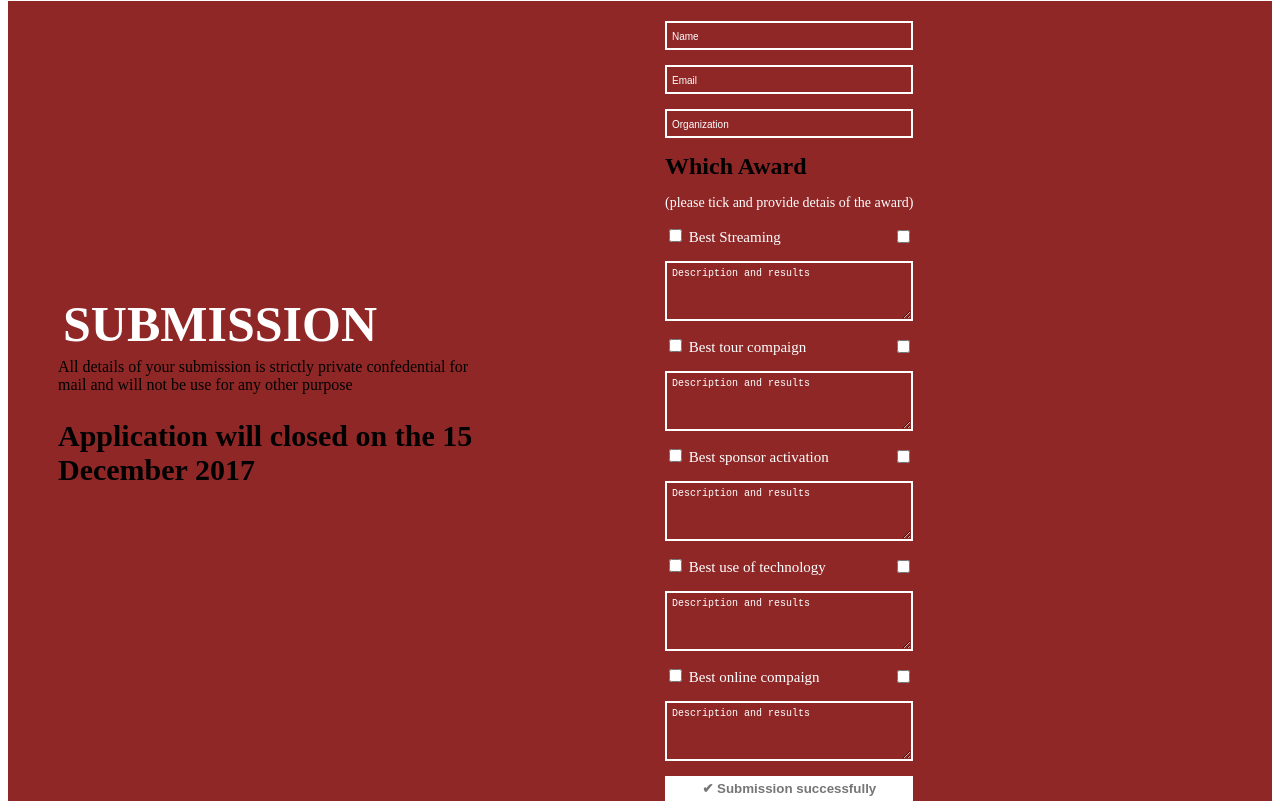
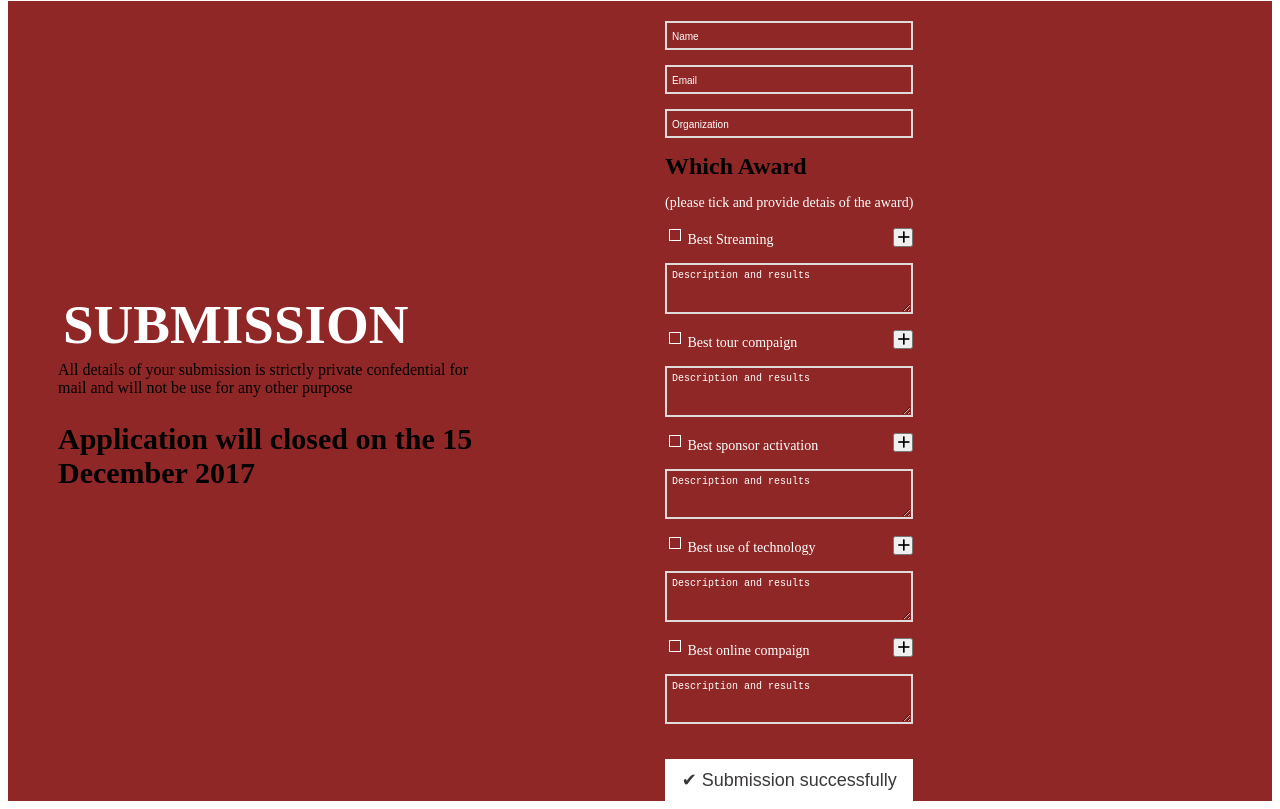
Before and after one commit to sardarfarhad1122-tech/Codematics-tasks, a plain HTML site: page task-3-images/task3.html/index.html in a window 1280 px wide. Shown: the part 74-883 px from the top of the page. Drawn offline with Linux system fonts and the light colour scheme.

Commit message:
Add files via upload

```diff
--- a/task-3-images/task3.html/index.html
+++ b/task-3-images/task3.html/index.html
@@ -5,6 +5,7 @@
     <meta name="viewport" content="width=device-width, initial-scale=1.0">
     <title>Document</title>
     <link rel="stylesheet" href="style.css">
+    <link rel="stylesheet" href="https://cdnjs.cloudflare.com/ajax/libs/font-awesome/7.0.1/css/all.min.css">
 </head>
 <body>
     <div class="header">
@@ -24,11 +25,10 @@
                 <h2> Which Award</h2>
                 <p>(please tick and provide detais of the award)</p>
                 <div class="checkbox">
-                    <label>
-                        <input type="checkbox" > Best Streaming<br>
+                    <label >
+                        <input type="checkbox"> Best Streaming<br>
                     </label>
-
-                    <input type="checkbox">
+                    <button class="plusala"><i class="fa-solid fa-plus"></i></button>
                 </div>
                 <textarea name="Discription and results" placeholder="Description and results" rows="17"  id=""></textarea>
                     <div class="checkbox">
@@ -36,32 +36,28 @@
                         <input type="checkbox" > Best tour compaign<br>
                     </label>
 
-                    <input type="checkbox">
-                </div>
+<button class="plusala"><i class="fa-solid fa-plus"></i></button>                </div>
                 <textarea name="Discription and results" placeholder="Description and results" rows="17"  id=""></textarea>
                            <div class="checkbox">
                     <label>
                         <input type="checkbox" > Best sponsor activation<br>
                     </label>
 
-                    <input type="checkbox">
-                </div>
+<button class="plusala"><i class="fa-solid fa-plus"></i></button>                </div>
                 <textarea name="Discription and results" placeholder="Description and results" rows="17"  id=""></textarea>
                      <div class="checkbox">
                     <label>
                         <input type="checkbox" > Best use of technology<br>
                     </label>
 
-                    <input type="checkbox">
-                </div>
+<button class="plusala"><i class="fa-solid fa-plus"></i></button>                </div>
                 <textarea name="Discription and results" placeholder="Description and results" rows="17"  id=""></textarea>
                     <div class="checkbox">
                     <label>
                         <input type="checkbox" > Best online compaign<br>
                     </label>
 
-                    <input type="checkbox">
-                </div>
+<button class="plusala"><i class="fa-solid fa-plus"></i></button>                </div>
                 <textarea name="Discription and results" placeholder="Description and results" rows="17"  id=""></textarea>
                 <button class="btn"  type="submit">✔ Submission successfully</button>
             </form>
--- a/task-3-images/task3.html/style.css
+++ b/task-3-images/task3.html/style.css
@@ -20,7 +20,8 @@
 .firstcontainer h1{
     padding: 0px;
     margin: 5px;
-    font-size: 50px;
+    font-size: 55px;
+    font-weight: bold;
     color: white;
     font-style: bold;
 }
@@ -51,7 +52,7 @@ form{
 input,textarea{
     background-color:transparent;
     padding: 5px;
-    border: 2px solid white;
+    border: 2px solid rgb(225, 218, 218);
 }
 input::placeholder,textarea::placeholder{
     color: white;
@@ -68,17 +69,29 @@ input::placeholder,textarea::placeholder{
     display: flex;
     flex-direction: row;
     align-items: center;
-    justify-content: space-between;}
+    justify-content: space-between;
+}
 .checkbox label{
     color: white;
-    font-size: 15px;
+    font-size: 14px;
 }
+.checkbox input[type="checkbox"]{
+    appearance: none;
+    border: 1px solid white;
+}
+
 .btn{
+    margin-top: 20px;
     background-color: white;
-    color: rgb(119, 117, 117);
+    color: rgb(59, 56, 56);
     border: none;
-    font-weight: bold;
     cursor: pointer;
-    padding: 5px;
+    font-size: 18px;
+    padding: 10px;
     gap: 10px;
 }
+.plusala{
+    margin: 0px;
+    padding: 0px;
+    width: 20px
+}
```
